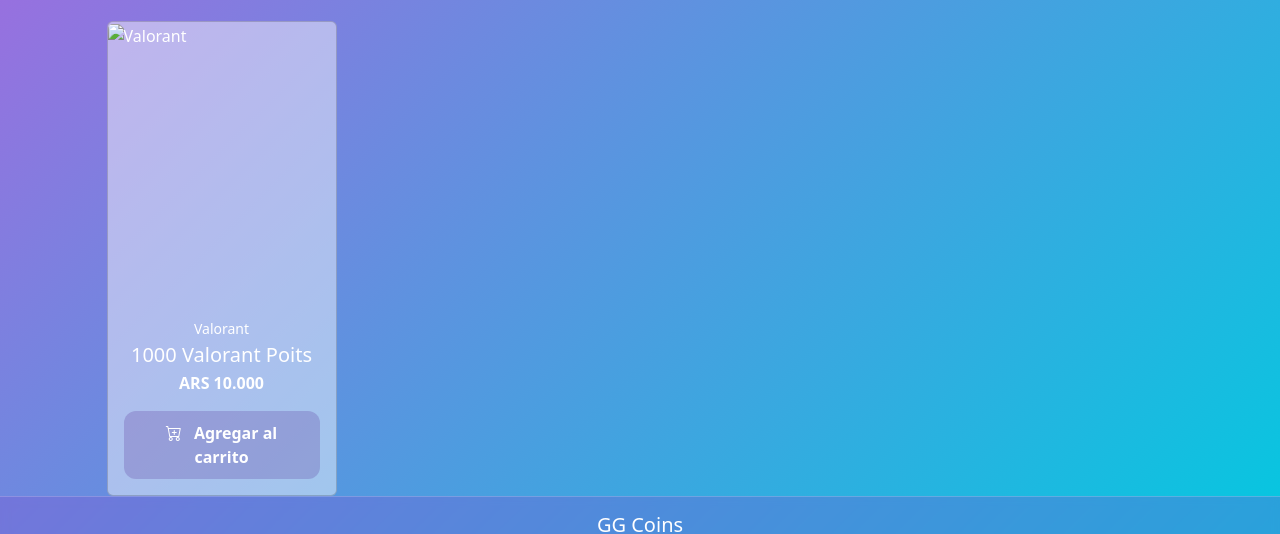
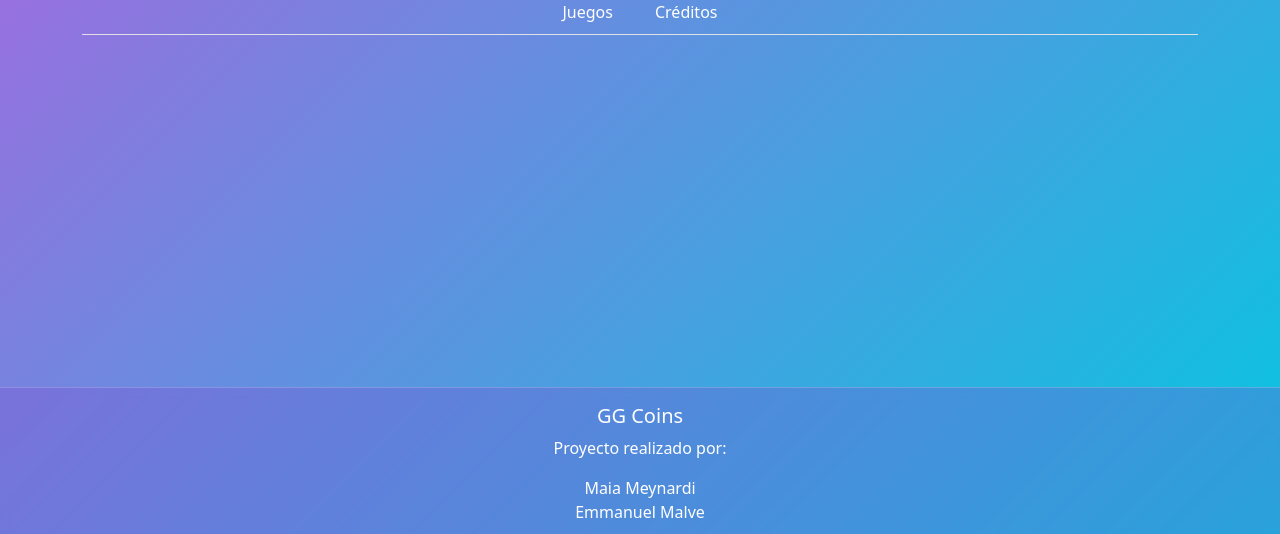
Before and after one commit to Maimeynardi/GGCoins.tp, a plain HTML site: page frontend/cliente-html/productos.html in a window 1280 px wide. Shown: the part 199-733 px from the top of the page. Drawn offline with nearby package versions, Linux system fonts and the light colour scheme.

Commit message:
pantalla productos

```diff
--- a/frontend/cliente-html/productos.html
+++ b/frontend/cliente-html/productos.html
@@ -47,39 +47,30 @@
 
 
     <main class="container mt-5">
-
+        <h2 class="mb-4 text-center">Productos</h2>
+        <!-- Tabs para filtrar por categoría -->
         <ul class="nav nav-tabs justify-content-center my-4" id="categoriaTabs" role="tablist">
             <li class="nav-item" role="presentation">
-            <button class="nav-link active" data-bs-toggle="tab" data-bs-target="#categoriaA" type="button" role="tab">Tarjetas</button>
+                <button class="nav-link" data-bs-toggle="tab" data-bs-target="#categoriaA" type="button" role="tab">Juegos</button>
             </li>
             <li class="nav-item" role="presentation">
-            <button class="nav-link" data-bs-toggle="tab" data-bs-target="#categoriaB" type="button" role="tab">Créditos</button>
-            </li>
+                <button class="nav-link" data-bs-toggle="tab" data-bs-target="#categoriaB" type="button" role="tab">Créditos</button>
         </ul>
 
+        <div class="tab-content">
+            <!-- Tarjetas de tipo "juego" -->
+            <div class="tab-pane fade" id="categoriaA" role="tabpanel">
+                <div id="contenedor-juegos" class="row g-4"></div>
+            </div>
 
-        <div class="col-6 col-md-4 col-lg-3">
-            <div class="card producto-hover text-white mx-auto">
-                <div class="img-container position-relative">
-                    <img src="" class="card-img-top" alt="Valorant">
-
-                    <div class="descripcion-hover p-3">
-                        <p class="mb-0 small">Juego de disparos táctico 5v5 con habilidades, desarrollado por Riot Games.</p>
-                    </div>
-                </div>
-
-                <div class="card-body text-center">
-                        <p class="categoria small mb-1">Valorant</p>
-                        <h5 class="card-title mb-1">1000 Valorant Poits</h5>
-                        <p class="precio fw-semibold">ARS 10.000</p>
-                        <button class="btn-agregar-carrito">
-                            <i class="bi bi-cart-plus me-2"></i> Agregar al carrito
-                        </button>
-
-                </div>
+            <!-- Créditos de tipo "credito" -->
+            <div class="tab-pane fade" id="categoriaB" role="tabpanel">
+                <div id="contenedor-creditos" class="row g-4"></div>
             </div>
         </div>
+
     </main>
+
     <footer class="footer text-center text-white py-3">
         <div >
             <h5>GG Coins</h5>
@@ -98,6 +89,7 @@
         </div>
     </footer>
 
+    <script src="/GGCoins.tp/frontend/js/Productos.js"></script>
     <script src="https://cdn.jsdelivr.net/npm/bootstrap@5.3.6/dist/js/bootstrap.bundle.min.js" integrity="sha384-j1CDi7MgGQ12Z7Qab0qlWQ/Qqz24Gc6BM0thvEMVjHnfYGF0rmFCozFSxQBxwHKO" crossorigin="anonymous"></script>
 </body>
 </html>
```
